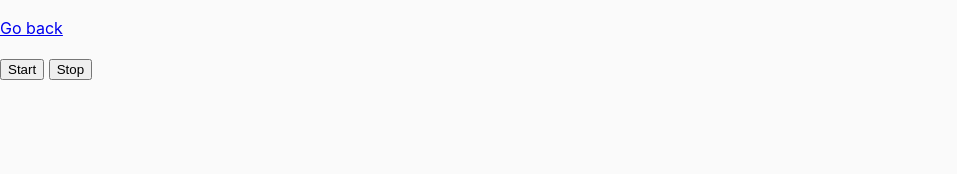
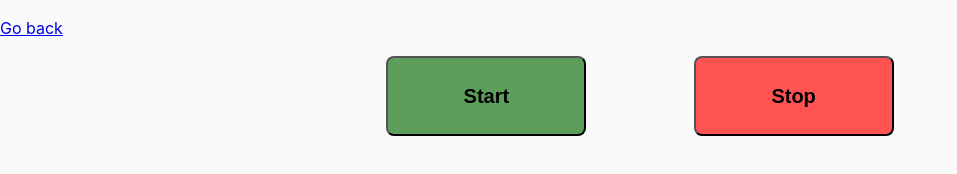
Before and after one commit to Cristina-Tataru/goit-js-hw-09, a website built with Parcel: page src/01-color-switcher.html in a window 1280 px wide. Shown: the whole page, without its empty margins (0-957 px from the left). Built offline with nearby package versions, Linux system fonts and the light colour scheme.

Commit message:
Update 01-color-switcher.html

```diff
--- a/src/01-color-switcher.html
+++ b/src/01-color-switcher.html
@@ -9,8 +9,8 @@
   <body>
     <p><a href="index.html">Go back</a></p>
 
-    <button type="button" data-start>Start</button>
-    <button type="button" data-stop>Stop</button>
+    <button class="start-btn" type="button" data-start>Start</button>
+    <button class="stop-btn" type="button" data-stop>Stop</button>
 
     <script src="js/01-color-switcher.js" type="module"></script>
   </body>
```
